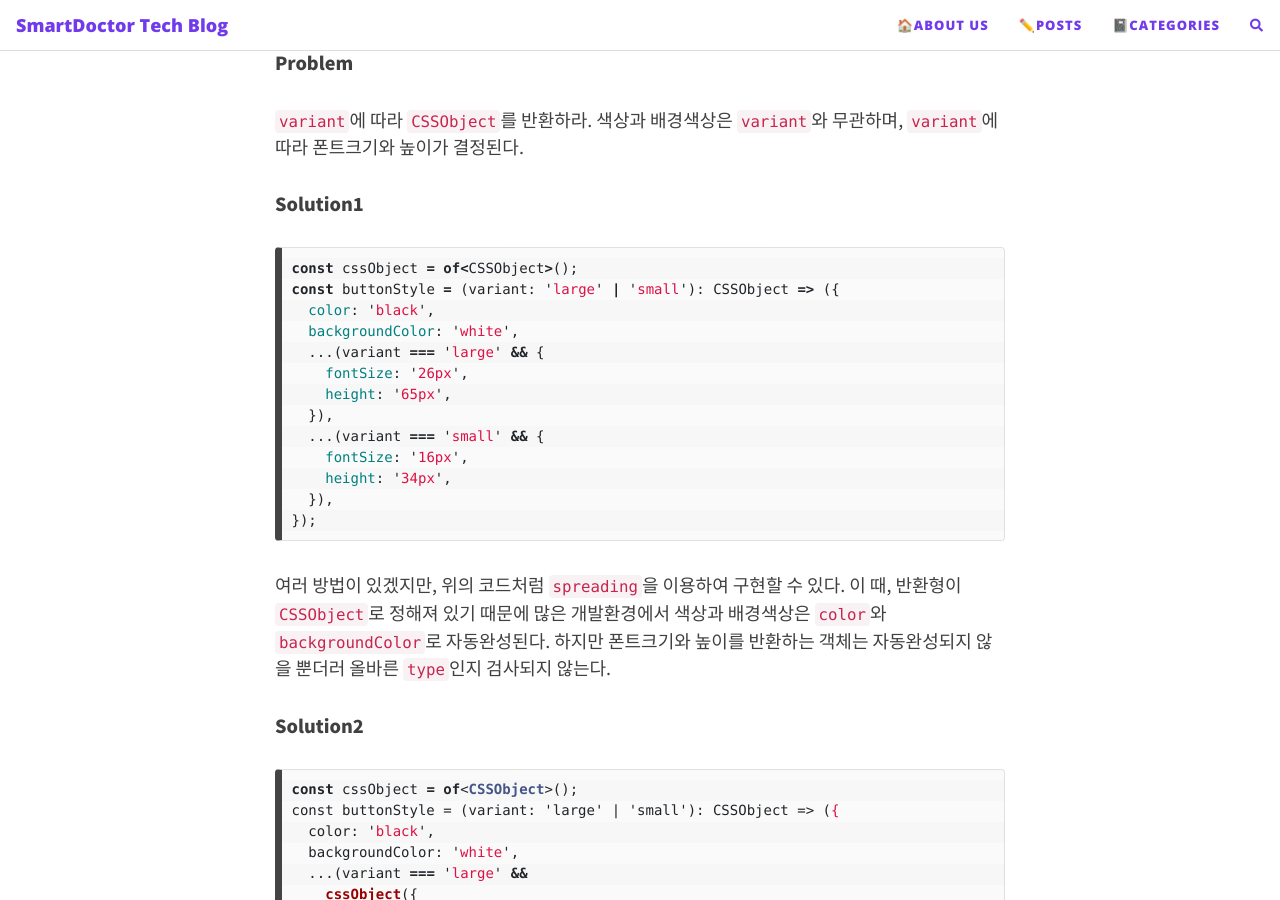
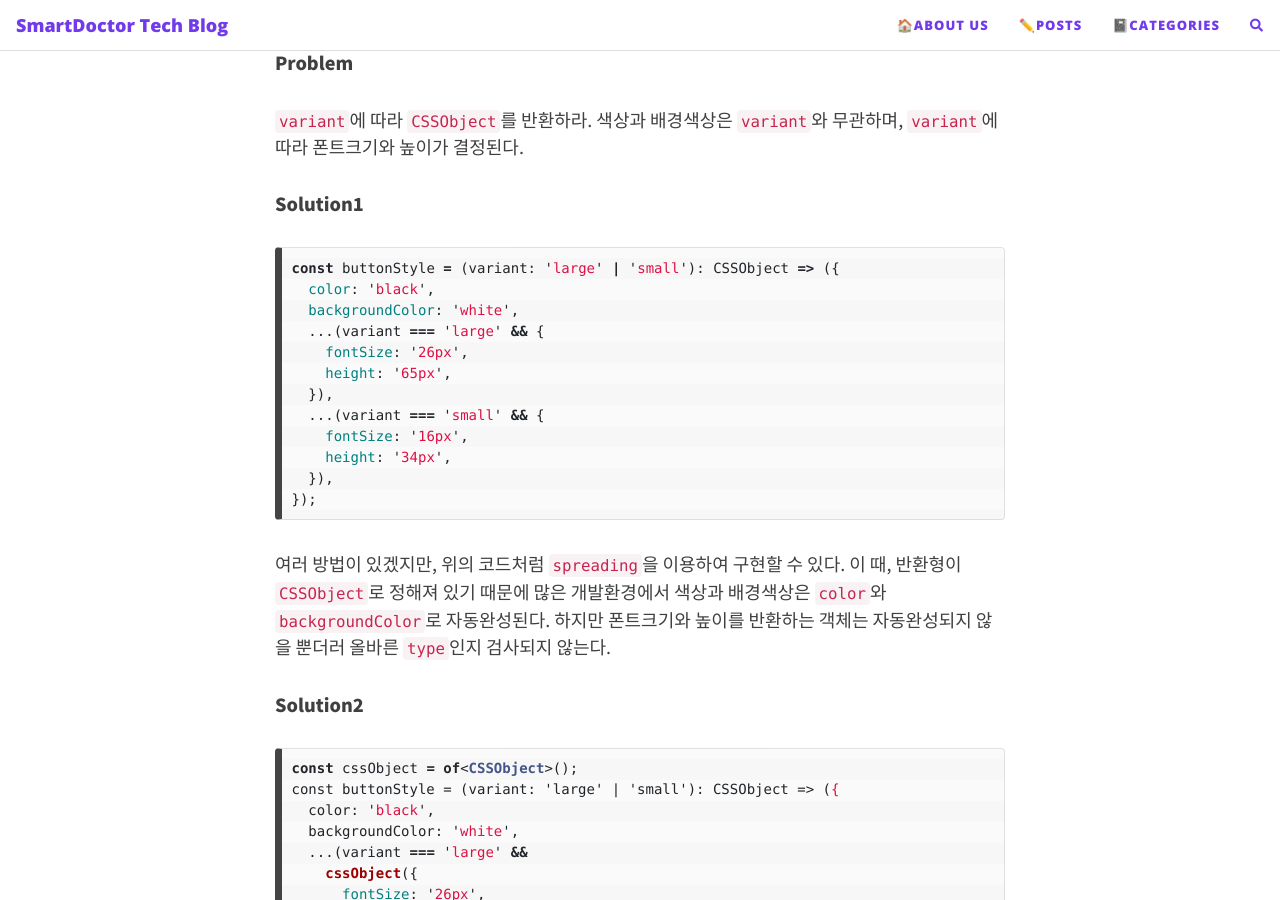
Before and after one commit to AlmSmartDoctor/dev-blog, a Jekyll site: the page built from _posts/2022-05-26-auto-recipt-typescript-usecase.md, in a window 1280 px wide and 900 px high, scrolled down 10626 px. Built offline with Jekyll 4.4.1, drawn with Linux system fonts in a browser that asks for light colours; nearby versions of some CDN libraries; comment, search, counter and statistics services are not loaded.

Commit message:
delete cssObject

````diff
--- a/_posts/2022-05-26-auto-recipt-typescript-usecase.md
+++ b/_posts/2022-05-26-auto-recipt-typescript-usecase.md
@@ -412,7 +412,6 @@ const ofMap =
 **Solution1**
 
 ```ts
-const cssObject = of<CSSObject>();
 const buttonStyle = (variant: 'large' | 'small'): CSSObject => ({
   color: 'black',
   backgroundColor: 'white',
````
